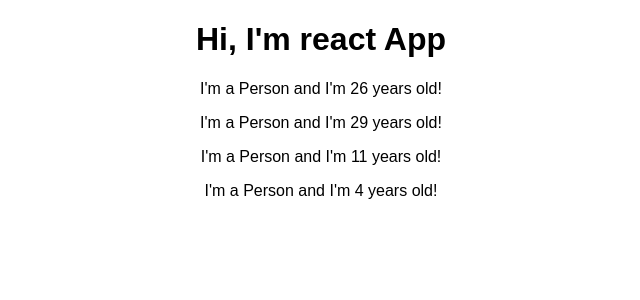
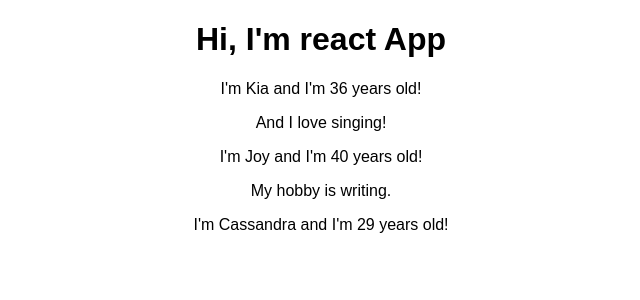
Before and after one commit to M4r28/burger-app, a React (Create React App) app: page / in a window 1280 px wide. Shown: the top 300 px of the page, without its empty margins (319-959 px from the left). Built offline with nearby package versions, Linux system fonts and the light colour scheme.

Commit message:
props and props.children passed

```diff
--- a/src/App.js
+++ b/src/App.js
@@ -7,12 +7,9 @@ class App extends Component {
     return (
       <div className="App">
        <h1>Hi, I'm react App</h1>
-       <Person />
-       <Person />
-       <Person />
-       <Person />
-
-
+       <Person name="Kia" age="36">And I love singing!</Person>
+       <Person name="Joy" age="40">My hobby is writing.</Person>
+       <Person name="Cassandra" age="29" />
       </div>
     );
   }
--- a/src/Person/Person.js
+++ b/src/Person/Person.js
@@ -1,7 +1,15 @@
 import React from 'react';
 
-const person = ()=>{
-  return <p>I'm a Person and I'm {Math.floor(Math.random()*30)} years old!</p>
+const person = (props)=>{
+  // return <p>I'm a Person and I'm {Math.floor(Math.random()*30)} years old!</p>
+  return (
+    <div>
+  <p>I'm {props.name} and I'm {props.age} years old!</p>
+  <p>{props.children}</p>
+    </div>
+
+  )
+
 }
 
 export default person;
```
